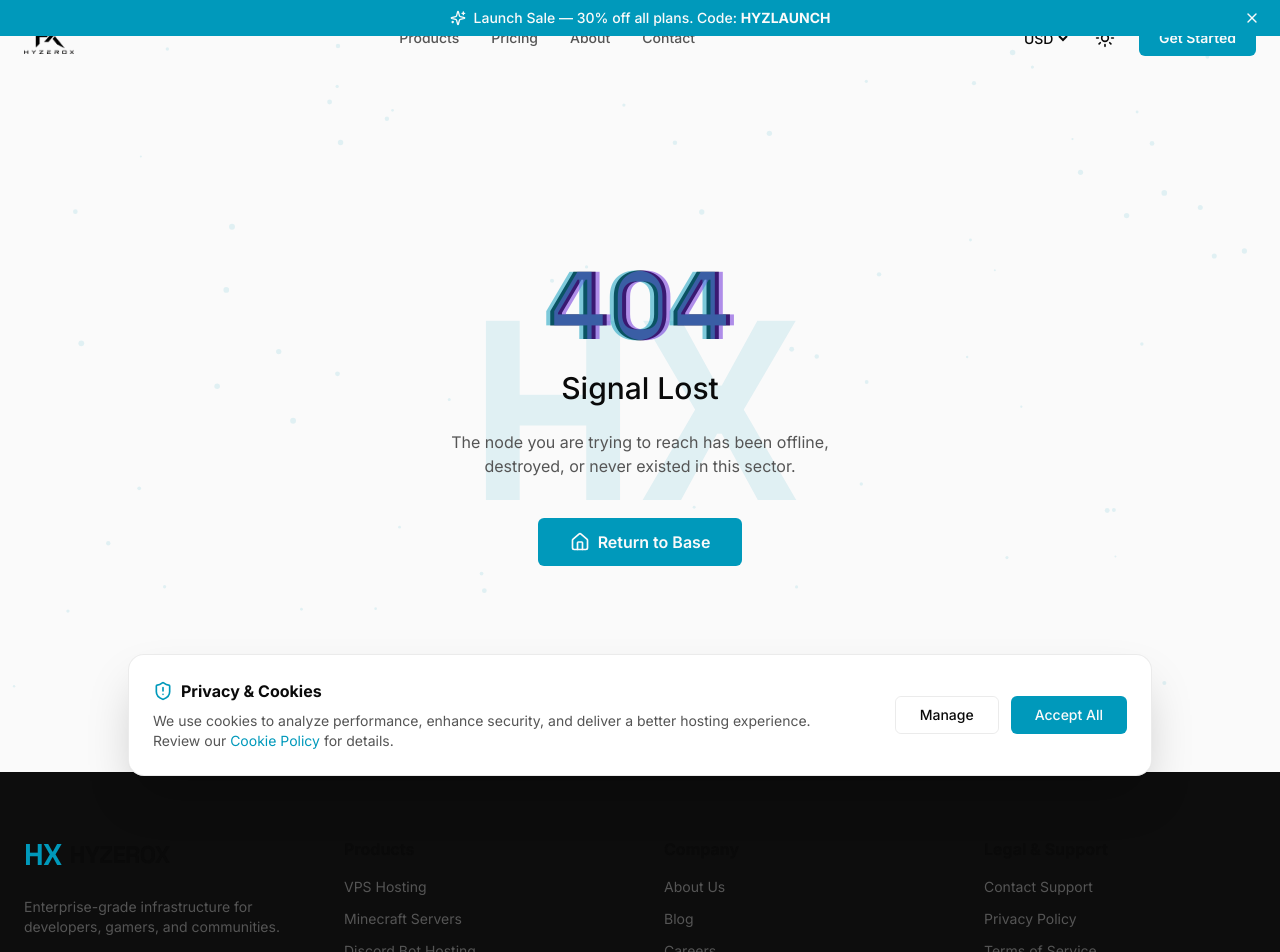
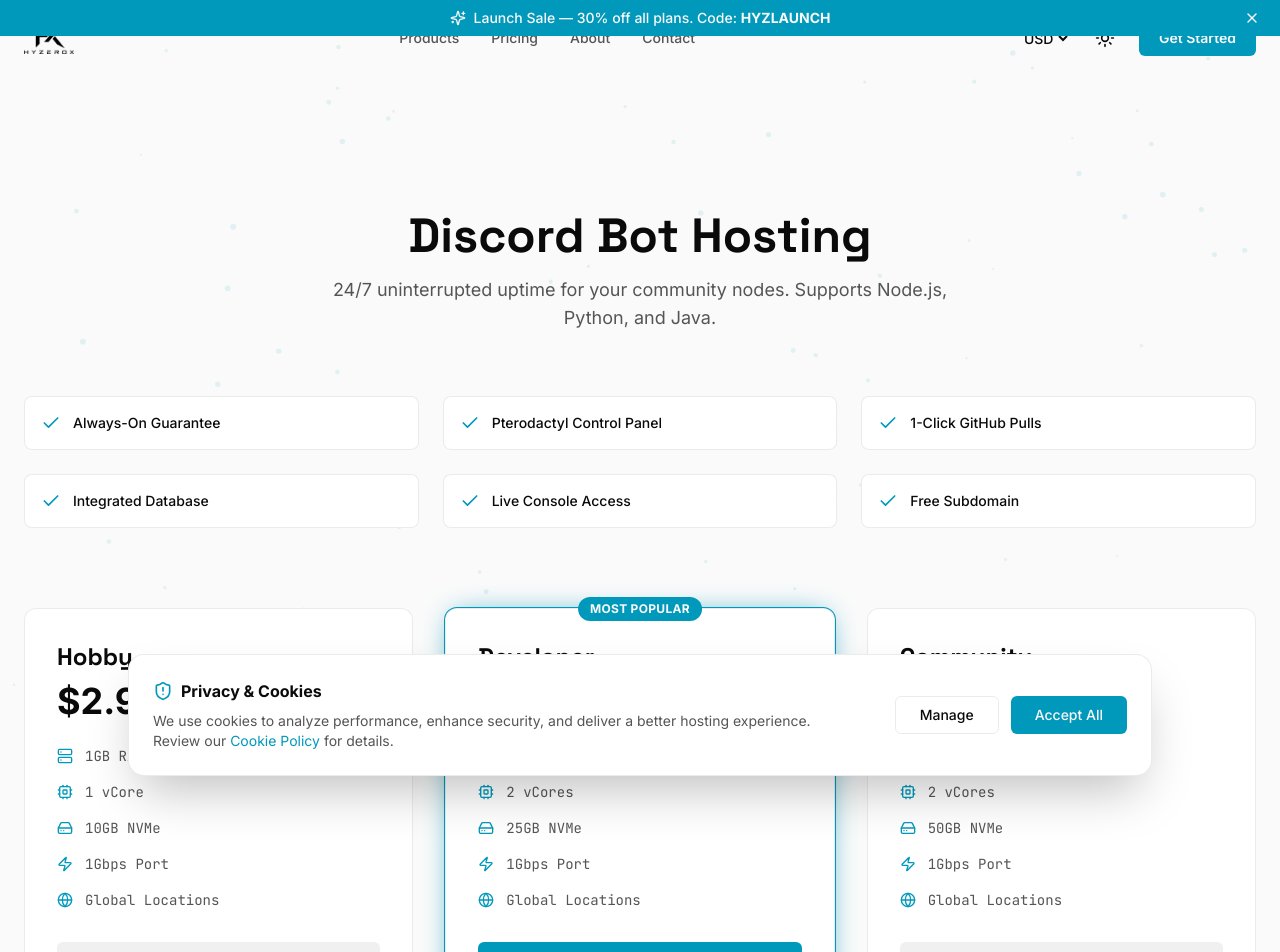
Before and after one commit to Zentrix-Dev/HyzerOX, a Next.js app: page /products/discord-bots in a window 1280 px wide. Before the commit this address had no page. Shown: the top 952 px of the page. Built offline with nearby package versions, Linux system fonts and the light colour scheme.

Commit message:
Create page.tsx

```diff
--- /dev/null
+++ b/app/products/[slug]/page.tsx
@@ -0,0 +1,120 @@
+"use client";
+import { notFound } from "next/navigation";
+import { motion } from "framer-motion";
+import { Check, Cpu, HardDrive, Zap, Globe, Server } from "lucide-react";
+import { useCurrency } from "@/contexts/CurrencyContext";
+
+// The Product Database
+const productData = {
+  "vps": {
+    title: "VPS Hosting",
+    desc: "KVM-based virtual private servers with guaranteed dedicated resources and full root access.",
+    features: ["Full Root Access", "Dedicated IPv4 Address", "Custom ISO Uploads", "99.9% Uptime SLA", "Instant Provisioning", "Unmetered Bandwidth"],
+    tiers: [
+      { name: "Basic", ram: "2GB", cpu: "1 vCore", disk: "40GB NVMe", price: 5.00 },
+      { name: "Standard", ram: "4GB", cpu: "2 vCores", disk: "80GB NVMe", price: 10.00, popular: true },
+      { name: "Advanced", ram: "8GB", cpu: "4 vCores", disk: "160GB NVMe", price: 20.00 },
+    ]
+  },
+  "minecraft": {
+    title: "Minecraft Servers",
+    desc: "Unrivaled single-thread performance combined with seamless cross-platform support.",
+    features: ["480Gbps DDoS Protection", "Full FTP & MySQL Access", "Automated Daily Backups", "Paper, Purpur & Folia Support", "Universal Plugin Compatibility", "Custom Restart Integrations"],
+    tiers: [
+      { name: "Starter", ram: "4GB", cpu: "2 Cores", disk: "50GB NVMe", price: 9.99 },
+      { name: "Pro Node", ram: "8GB", cpu: "4 Cores", disk: "100GB NVMe", price: 18.99, popular: true },
+      { name: "Enterprise", ram: "16GB", cpu: "6 Cores", disk: "250GB NVMe", price: 34.99 },
+    ]
+  },
+  "discord-bots": {
+    title: "Discord Bot Hosting",
+    desc: "24/7 uninterrupted uptime for your community nodes. Supports Node.js, Python, and Java.",
+    features: ["Always-On Guarantee", "Pterodactyl Control Panel", "1-Click GitHub Pulls", "Integrated Database", "Live Console Access", "Free Subdomain"],
+    tiers: [
+      { name: "Hobby", ram: "1GB", cpu: "1 vCore", disk: "10GB NVMe", price: 2.99 },
+      { name: "Developer", ram: "2GB", cpu: "2 vCores", disk: "25GB NVMe", price: 5.99, popular: true },
+      { name: "Community", ram: "4GB", cpu: "2 vCores", disk: "50GB NVMe", price: 9.99 },
+    ]
+  },
+  "game-servers": {
+    title: "Game Servers",
+    desc: "Low-latency global infrastructure optimized for high-tickrate multiplayer environments.",
+    features: ["Global Edge Locations", "Instant Server Setup", "Mod Manager Access", "Game-Specific DDoS Rules", "Scheduled Tasks", "FTP/SFTP Access"],
+    tiers: [
+      { name: "Palworld", ram: "8GB", cpu: "4 Cores", disk: "80GB NVMe", price: 14.99 },
+      { name: "Rust", ram: "10GB", cpu: "4 Cores", disk: "100GB NVMe", price: 19.99, popular: true },
+      { name: "CS2 (128 Tick)", ram: "4GB", cpu: "2 Cores", disk: "40GB NVMe", price: 12.99 },
+    ]
+  }
+};
+
+export default function ProductPage({ params }: { params: { slug: string } }) {
+  const { formatPrice } = useCurrency();
+
+  const data = productData[params.slug as keyof typeof productData];
+
+  if (!data) return notFound();
+
+  const handleCheckout = () => {
+    alert("Backend integration coming soon!");
+  };
+
+  return (
+    <div className="max-w-7xl mx-auto px-6 py-20">
+      <div className="text-center mb-16">
+        <motion.h1
+          className="font-heading text-5xl font-bold mb-4 text-textMain"
+          initial={{ opacity: 0, y: 20 }} animate={{ opacity: 1, y: 0 }}
+        >
+          {data.title}
+        </motion.h1>
+        <p className="text-textMuted text-lg max-w-2xl mx-auto">{data.desc}</p>
+      </div>
+
+      <div className="grid grid-cols-2 md:grid-cols-3 gap-6 mb-20">
+        {data.features.map((feature, i) => (
+          <motion.div
+            key={i}
+            initial={{ opacity: 0, x: -10 }} animate={{ opacity: 1, x: 0 }} transition={{ delay: i * 0.1 }}
+            className="flex items-center gap-3 glass-panel p-4 rounded-lg"
+          >
+            <Check className="text-primary w-5 h-5 flex-shrink-0" />
+            <span className="text-sm font-medium text-textMain">{feature}</span>
+          </motion.div>
+        ))}
+      </div>
+
+      <div className="grid md:grid-cols-3 gap-8 mb-20">
+        {data.tiers.map((tier, i) => (
+          <motion.div
+            key={i}
+            initial={{ opacity: 0, y: 20 }} animate={{ opacity: 1, y: 0 }} transition={{ delay: 0.2 + (i * 0.1) }}
+            className={`glass-panel p-8 rounded-xl relative flex flex-col ${tier.popular ? 'border-primary ring-1 ring-primary shadow-[0_0_30px_-10px_var(--accent-primary)]' : ''}`}
+          >
+            {tier.popular && (
+              <span className="absolute top-0 left-1/2 -translate-x-1/2 -translate-y-1/2 bg-primary text-background px-3 py-1 rounded-full text-xs font-bold tracking-wide uppercase">
+                Most Popular
+              </span>
+            )}
+            <h3 className="font-heading text-2xl font-bold text-textMain mb-2">{tier.name}</h3>
+            <div className="text-4xl font-bold text-textMain mb-6">
+              {formatPrice(tier.price)}<span className="text-lg text-textMuted font-normal">/mo</span>
+            </div>
+
+            <ul className="space-y-4 mb-8 flex-grow font-mono text-sm text-textMuted">
+              <li className="flex items-center gap-3"><Server className="w-4 h-4 text-primary" /> {tier.ram} RAM</li>
+              <li className="flex items-center gap-3"><Cpu className="w-4 h-4 text-primary" /> {tier.cpu}</li>
+              <li className="flex items-center gap-3"><HardDrive className="w-4 h-4 text-primary" /> {tier.disk}</li>
+              <li className="flex items-center gap-3"><Zap className="w-4 h-4 text-primary" /> 1Gbps Port</li>
+              <li className="flex items-center gap-3"><Globe className="w-4 h-4 text-primary" /> Global Locations</li>
+            </ul>
+
+            <button onClick={handleCheckout} className={`w-full py-3 rounded-md font-semibold transition-colors ${tier.popular ? 'bg-primary text-background hover:bg-opacity-90' : 'bg-elevated text-textMain hover:bg-opacity-80'}`}>
+              Deploy Now
+            </button>
+          </motion.div>
+        ))}
+      </div>
+    </div>
+  );
+  }
```
